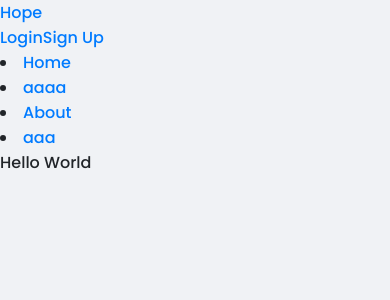
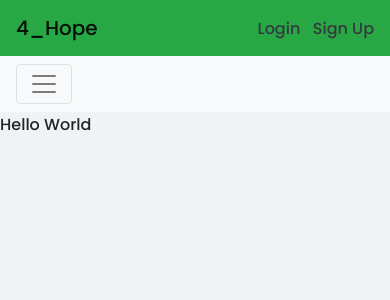
Before and after one commit to diebraga/hope, a React (Create React App) app in the folder frontend/hope/: page / in a window 390 px wide. Shown: the top 300 px of the page. Built offline with nearby package versions, Linux system fonts and the light colour scheme.

Commit message:
added styles + classes done responsive navbar

```diff
--- /dev/null
+++ b/frontend/hope/src/components/Alert/index.tsx
@@ -0,0 +1,25 @@
+/* eslint-disable react/forbid-prop-types */
+import React from 'react';
+import PropTypes from 'prop-types';
+import { connect } from 'react-redux';
+
+// import { Container } from './styles';
+
+const Alert: React.FC = ({ alerts }: any) =>
+  alerts !== null &&
+  alerts.length > 0 &&
+  alerts.map((alert: any) => (
+    <div key={alert.id} className={`${alert.alertType}`}>
+      {alert.msg}
+    </div>
+  ));
+
+Alert.propTypes = {
+  alerts: PropTypes.array.isRequired,
+};
+
+const mapStateToProps = (state: any): any => ({
+  alerts: state.alert,
+});
+
+export default connect(mapStateToProps)(Alert);
--- /dev/null
+++ b/frontend/hope/src/components/Alert/styles.ts
@@ -0,0 +1,3 @@
+import styled from 'styled-components';
+
+export const Container = styled.div``;
--- a/frontend/hope/src/components/Header/index.tsx
+++ b/frontend/hope/src/components/Header/index.tsx
@@ -1,12 +1,13 @@
 /* eslint-disable react/forbid-prop-types */
-import React, { Fragment } from 'react';
+import React from 'react';
 import { Link, NavLink } from 'react-router-dom';
 import { connect } from 'react-redux';
 import PropTypes from 'prop-types';
 
 import { logout } from '../../actions/auth';
+import Alert from '../Alert';
 
-// import { Container } from './styles';
+import { Container } from './styles';
 
 const Header: React.FC = ({
   auth: { isAuthenticated, loading },
@@ -20,10 +21,11 @@ const Header: React.FC = ({
 
   const guestLinks = (
     <>
-      <Link className="" to="/login">
+      <Link className="text-dark" to="/login">
         Login
       </Link>
-      <Link className="" to="/signup">
+      &nbsp; &nbsp;
+      <Link className="text-dark" to="/signup">
         Sign Up
       </Link>
     </>
@@ -31,40 +33,57 @@ const Header: React.FC = ({
 
   return (
     <>
-      <nav className="">
-        <div className="">
-          <div className="">
-            <Link className="" to="/">
-              Hope
+      <Container>
+        <div className="navbar navbar-expand-lg-xl navbar-light bg-success">
+          <Link className="navbar-brand" to="/">
+            4_Hope
           </Link>
-          </div>
           <div className="">
             {!loading && <>{isAuthenticated ? authLinks : guestLinks}</>}
           </div>
         </div>
-        <div className="">
-          <li className="">
-            <NavLink className="" exact to="/">
+        <div className="navbar navbar-expand-md navbar-light bg-light">
+          <button
+            className="navbar-toggler"
+            type="button"
+            data-toggle="collapse"
+            data-target="#navbarSupportedContent"
+            aria-controls="navbarSupportedContent"
+            aria-expanded="false"
+            aria-label="Toggle navigation"
+          >
+            <span className="navbar-toggler-icon" />
+          </button>
+          <div
+            className="collapse navbar-collapse justify-content-center"
+            id="navbarSupportedContent"
+          >
+            <ul className="navbar-nav">
+              <li>
+                <NavLink className="nav-link" exact to="/">
                   Home
                 </NavLink>
               </li>
-          <li className="">
-            <NavLink className="" exact to="/">
+              <li>
+                <NavLink className="nav-link" exact to="/">
                   aaaa
                 </NavLink>
               </li>
-          <li className="">
-            <NavLink className="" exact to="/">
+              <li>
+                <NavLink className="nav-link" exact to="/">
                   About
                 </NavLink>
               </li>
-          <li className="">
-            <NavLink className="" exact to="/">
+              <li>
+                <NavLink className="nav-link" exact to="/">
                   aaa
                 </NavLink>
               </li>
+            </ul>
           </div>
-      </nav>
+        </div>
+        <Alert />
+      </Container>
     </>
   );
 };
--- a/frontend/hope/src/components/Header/styles.ts
+++ b/frontend/hope/src/components/Header/styles.ts
@@ -1,3 +1,8 @@
 import styled from 'styled-components';
 
-export const Container = styled.div``;
+export const Container = styled.div`
+  li {
+    padding-left: 30px;
+    padding-right: 30px;
+  }
+`;
```
Lines whose indentation alone changed are shown as unchanged.
